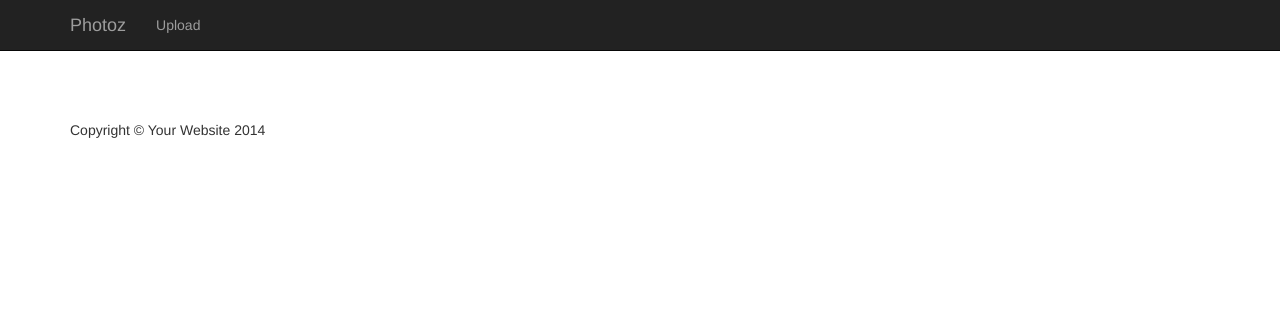
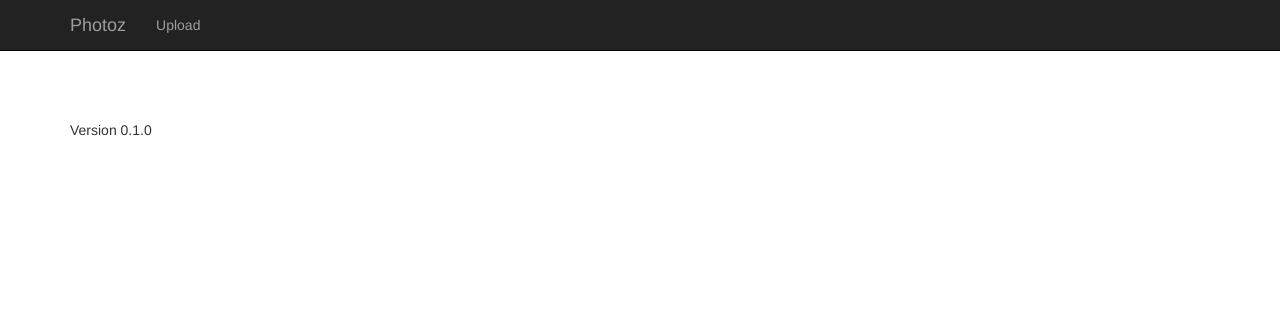
Before and after one commit to jonstacks/photoz, a Django app: page / in a window 1280 px wide. Shown: the top 311 px of the page. Run offline with Django 3.2, Linux system fonts and the light colour scheme; data that the repository does not hold is empty; some libraries are stand-ins or nearby versions.

Commit message:
Add version to footer instead of copyright

```diff
--- a/photos/templates/photos/base.html
+++ b/photos/templates/photos/base.html
@@ -177,7 +177,7 @@
       <footer>
         <div class="row">
           <div class="col-lg-12">
-            <p>Copyright &copy; Your Website 2014</p>
+            <p>Version 0.1.0</p>
           </div>
         </div>
         <!-- /.row -->
```
